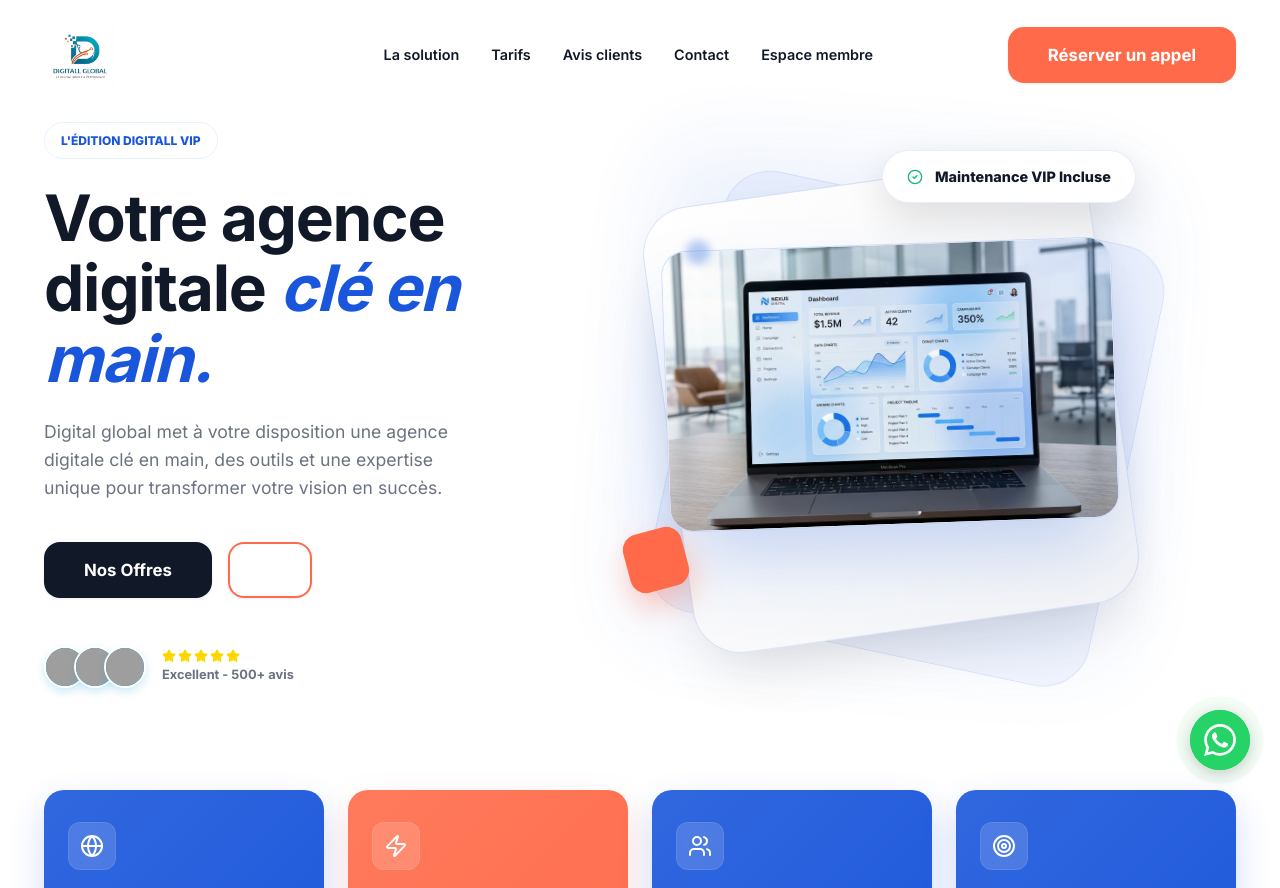
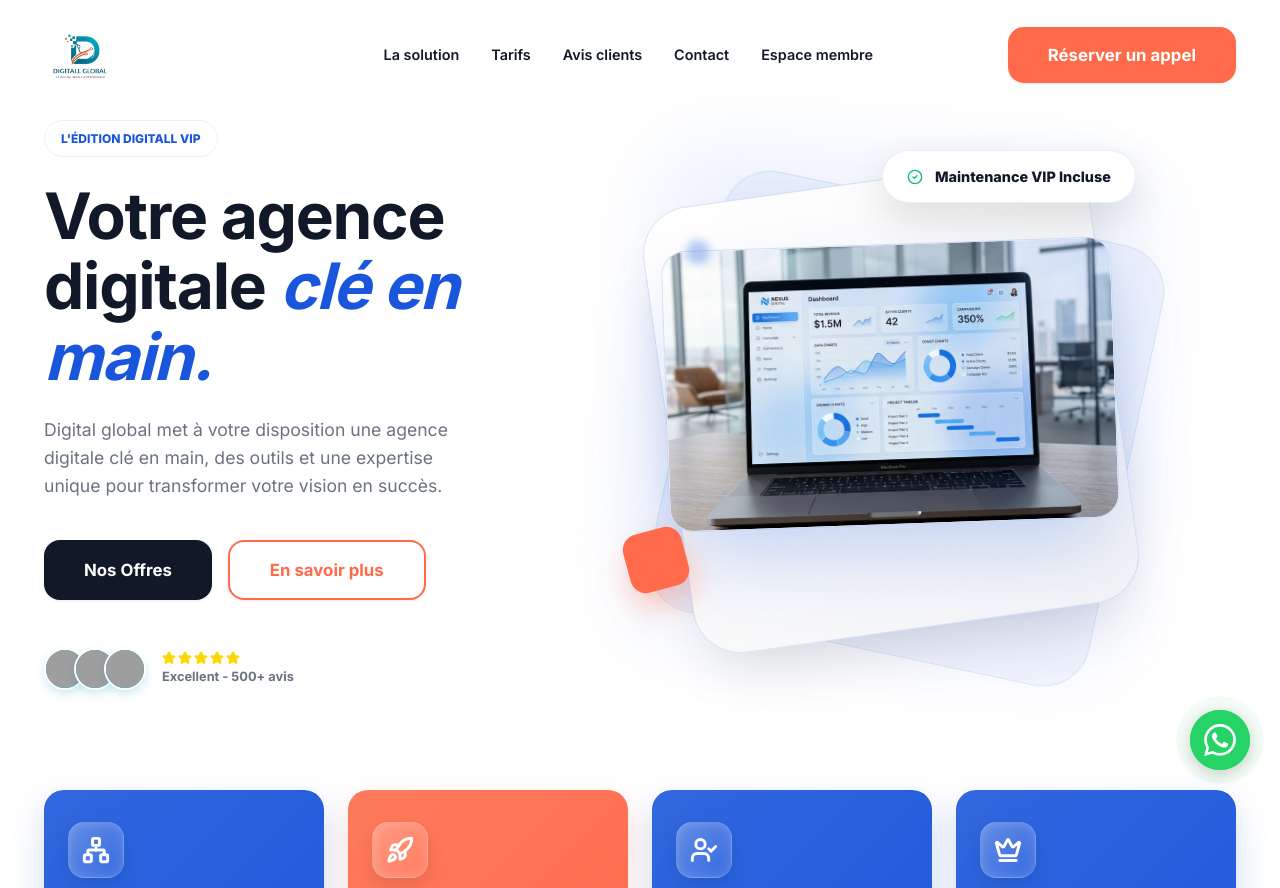
Before and after one commit to igitboosterplus/digitallglobal, a React (Vite) app: page / in a window 1280 px wide. Shown: the top 888 px of the page. Built offline with nearby package versions, Linux system fonts and the light colour scheme; grey boxes are pictures that could not be loaded.

Commit message:
modification sur la section hero.jsx

```diff
--- a/src/components/Hero.css
+++ b/src/components/Hero.css
@@ -314,16 +314,26 @@
 }
 
 .feature-icon-wrap {
-    width: 48px;
-    height: 48px;
-    background: rgba(255, 255, 255, 0.15);
-    backdrop-filter: blur(8px);
-    border-radius: 12px;
+    width: 56px;
+    height: 56px;
+    background: linear-gradient(135deg, rgba(255, 255, 255, 0.25) 0%, rgba(255, 255, 255, 0.05) 100%);
+    backdrop-filter: blur(12px);
+    border-radius: 16px;
     display: flex;
     align-items: center;
     justify-content: center;
-    margin-bottom: 20px;
-    border: 1px solid rgba(255, 255, 255, 0.1);
+    margin-bottom: 24px;
+    border: 1px solid rgba(255, 255, 255, 0.2);
+    box-shadow:
+        0 8px 20px rgba(0, 0, 0, 0.1),
+        inset 0 0 12px rgba(255, 255, 255, 0.2);
+    color: white;
+}
+
+.feature-box:hover .feature-icon-wrap {
+    transform: scale(1.1) rotate(5deg);
+    background: linear-gradient(135deg, rgba(255, 255, 255, 0.35) 0%, rgba(255, 255, 255, 0.15) 100%);
+    border-color: rgba(255, 255, 255, 0.4);
 }
 
 .feature-text h4 {
--- a/src/components/Hero.jsx
+++ b/src/components/Hero.jsx
@@ -1,5 +1,5 @@
 import React from 'react';
-import { Star, ArrowRight, CheckCircle2, Globe, Zap, Users, Target } from 'lucide-react';
+import { Star, ArrowRight, CheckCircle2, Network, Rocket, UserCheck, Crown } from 'lucide-react';
 import './Hero.css';
 
 const Hero = () => {
@@ -22,7 +22,7 @@ const Hero = () => {
 
                         <div className="hero-buttons">
                             <button className="btn btn-navy">Nos Offres</button>
-                            <button className="btn btn-outline-orange"></button>
+                            <button className="btn btn-outline-orange">En savoir plus</button>
                         </div>
 
                         <div className="hero-trust-badge">
@@ -30,20 +30,20 @@ const Hero = () => {
                                 {[1, 2, 3].map(i => (
                                     <div key={i} className="avatar">
                                         <img src={`https://i.pravatar.cc/150?u=hero${i}`} alt="user" />
-                                    </div>
+                                    </div >
                                 ))}
-                            </div>
+                            </div >
                             <div className="trust-info">
                                 <div className="stars">
                                     {[1, 2, 3, 4, 5].map(s => <Star key={s} size={14} fill="#FFD700" color="#FFD700" />)}
                                 </div>
                                 <span>Excellent - 500+ avis</span>
                             </div>
-                        </div>
-                    </div>
+                        </div >
+                    </div >
 
                     {/* Right: Visual Overhaul - Sophisticated Geometry */}
-                    <div className="hero-visual">
+                    < div className="hero-visual" >
                         <div className="visual-geometry-stack">
                             <div className="geometry-square glass-base"></div>
                             <div className="geometry-square main-navy"></div>
@@ -62,14 +62,14 @@ const Hero = () => {
                             <div className="deco-dot dot-1"></div>
                             <div className="deco-dot dot-2"></div>
                         </div>
-                    </div>
-                </div>
+                    </div >
+                </div >
 
                 {/* Bottom Feature Grid */}
-                <div className="hero-feature-grid">
+                < div className="hero-feature-grid" >
                     <div className="feature-box navy">
                         <div className="feature-icon-wrap">
-                            <Globe size={24} />
+                            <Network size={28} strokeWidth={2.5} />
                         </div>
                         <div className="feature-text">
                             <h4>Écosystème de Réussite</h4>
@@ -78,7 +78,7 @@ const Hero = () => {
                     </div>
                     <div className="feature-box orange">
                         <div className="feature-icon-wrap">
-                            <Zap size={24} />
+                            <Rocket size={28} strokeWidth={2.5} />
                         </div>
                         <div className="feature-text">
                             <h4>Agence Nouvelle Génération</h4>
@@ -87,7 +87,7 @@ const Hero = () => {
                     </div>
                     <div className="feature-box navy">
                         <div className="feature-icon-wrap">
-                            <Users size={24} />
+                            <UserCheck size={28} strokeWidth={2.5} />
                         </div>
                         <div className="feature-text">
                             <h4>Prestataires Qualifiés</h4>
@@ -96,16 +96,16 @@ const Hero = () => {
                     </div>
                     <div className="feature-box navy">
                         <div className="feature-icon-wrap">
-                            <Target size={24} />
+                            <Crown size={28} strokeWidth={2.5} />
                         </div>
                         <div className="feature-text">
                             <h4>Espace Membre Exclusif</h4>
                             <p>Un guide structuré pour vous orienter. Rudy partage des méthodes, des retours d'expérience et des outils concrets pour vous accompagner pas à pas. 🎯</p>
                         </div>
                     </div>
-                </div>
-            </div>
-        </section>
+                </div >
+            </div >
+        </section >
     );
 };
 
```
